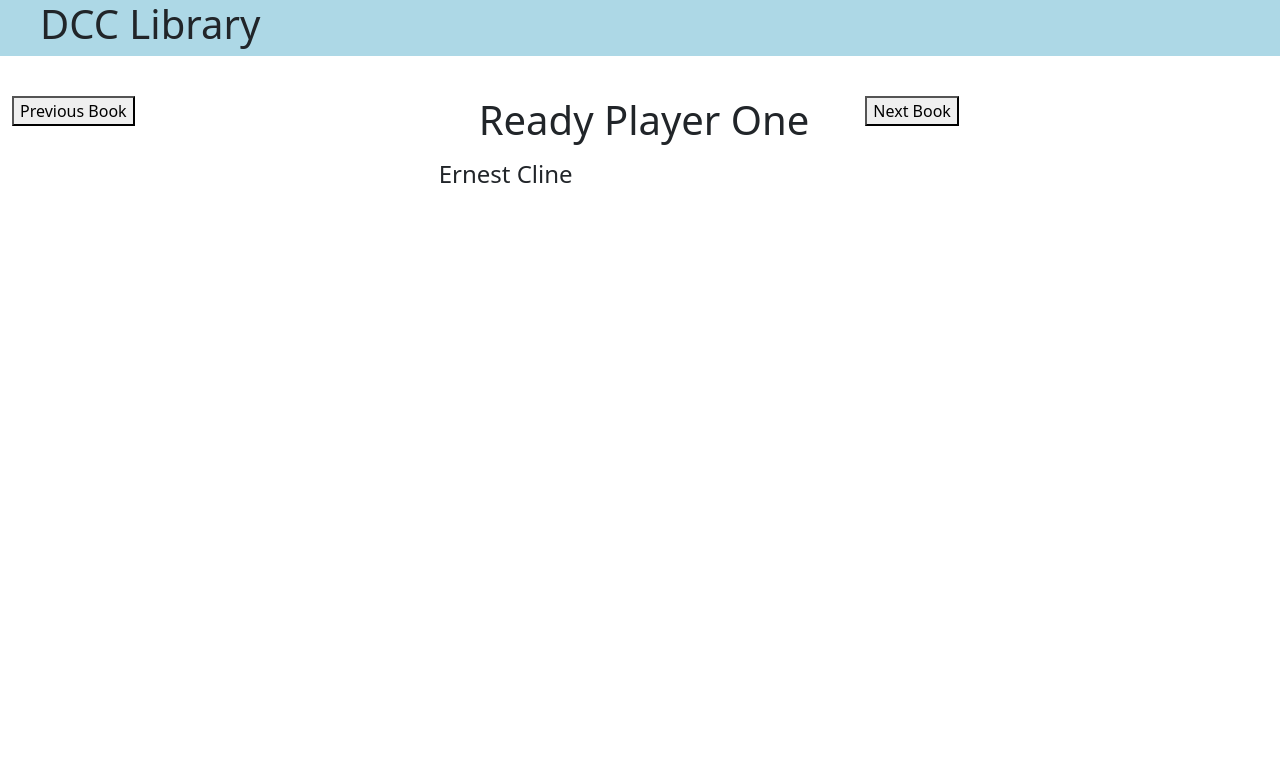
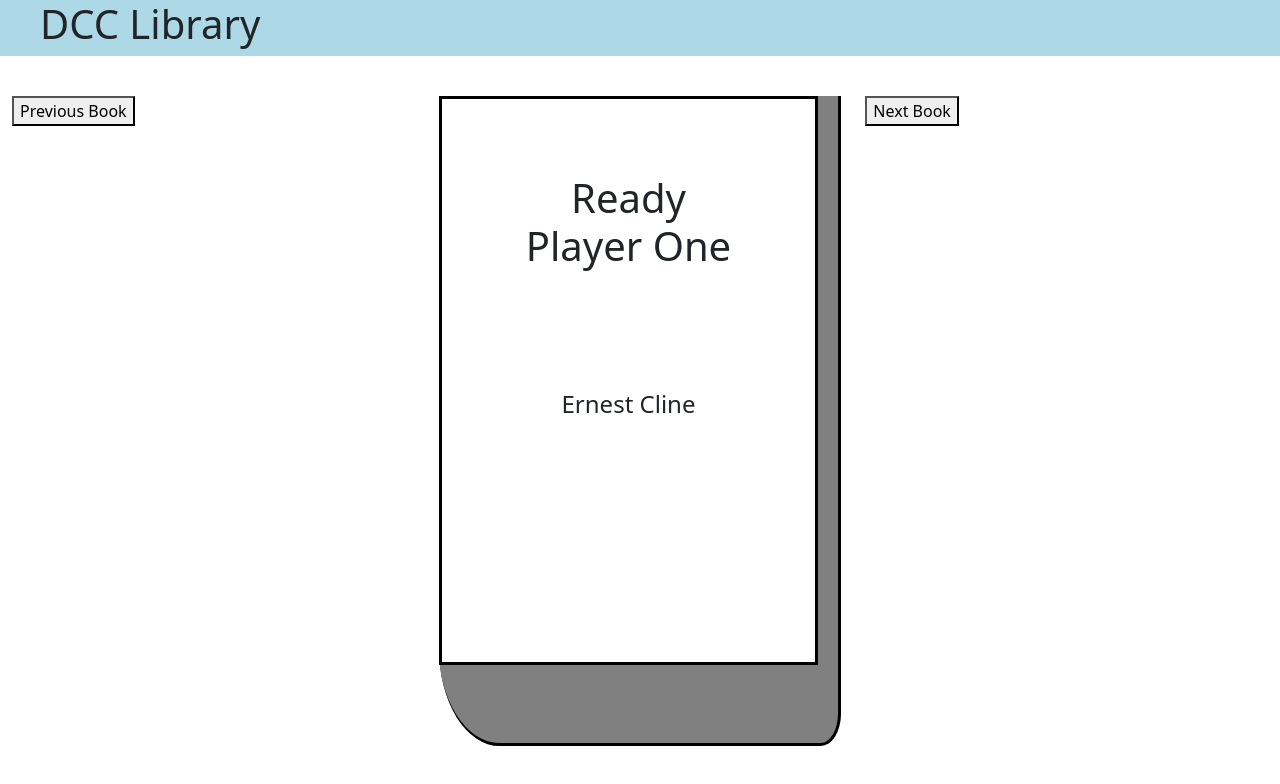
Before and after one commit to craigrmills/DCC_Library, a React (Create React App) app: page / in a window 1280 px wide. Shown: the top 784 px of the page. Built offline with nearby package versions, Linux system fonts and the light colour scheme.

Commit message:
Seperated Book View Display Into Seperate Book Component

```diff
--- /dev/null
+++ b/src/components/Book/Book.css
@@ -0,0 +1,31 @@
+.cover {
+  background-color: white;
+  text-align: center;
+  border: solid black;
+  border-width: 1 1px;
+  height: 88%;
+  width: 95%;
+}
+
+.book {
+  background-color: gray;
+  text-align: center;
+  border-right: solid black;
+  border-bottom: solid black;
+  border-width: 1 1px;
+  height: 650px;
+  width: 100%;
+  border-bottom-left-radius: 15%;
+  border-bottom-right-radius: 5%;
+}
+
+.title {
+  padding: 20%;
+}
+
+.author {
+  padding-top: 10%;
+  padding-left: 5%;
+  padding-right: 5%;
+  padding-bottom: 50%;
+}
--- /dev/null
+++ b/src/components/Book/Book.jsx
@@ -0,0 +1,15 @@
+import React from 'react'
+import "./Book.css";
+
+const Book = (props) => {
+    return (
+        <div className="book">
+            <div className="cover">
+                <h1 className="title">{props.book.title}</h1>
+                <h4 className="author">{props.book.author}</h4>
+            </div>
+        </div>
+    );
+}
+
+export default Book;
--- a/src/components/BookViewer/BookViewer.jsx
+++ b/src/components/BookViewer/BookViewer.jsx
@@ -1,19 +1,16 @@
 import React from 'react';
+import Book from '../Book/Book';
 
 const BookViewer = (props) =>{
     return (
         <div className="row row-spacer">
             <div className="col-md-4">
-                {/*Button here to move to previous book viewed */}
                 <button onClick={props.previousBook}>Previous Book</button>
             </div>
             <div className="col-md-4">
-                {/*Display book with cover here */}
-                <h1>{props.book.title}</h1>
-                <h4>{props.book.author}</h4>
+                <Book book={props.book}/>
             </div>
             <div className="col-md-4">
-                {/*Button here to move to next book viewed */}
                 <button onClick={props.nextBook}>Next Book</button>
             </div>
         </div>
```
